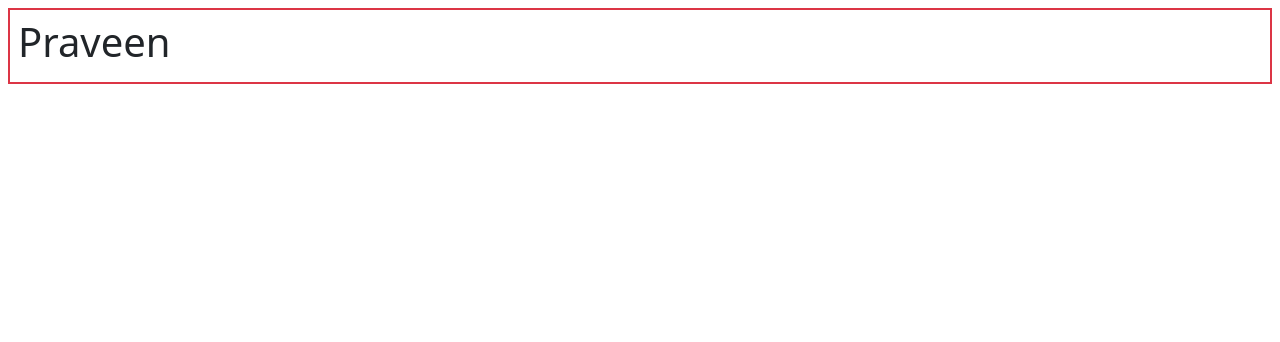
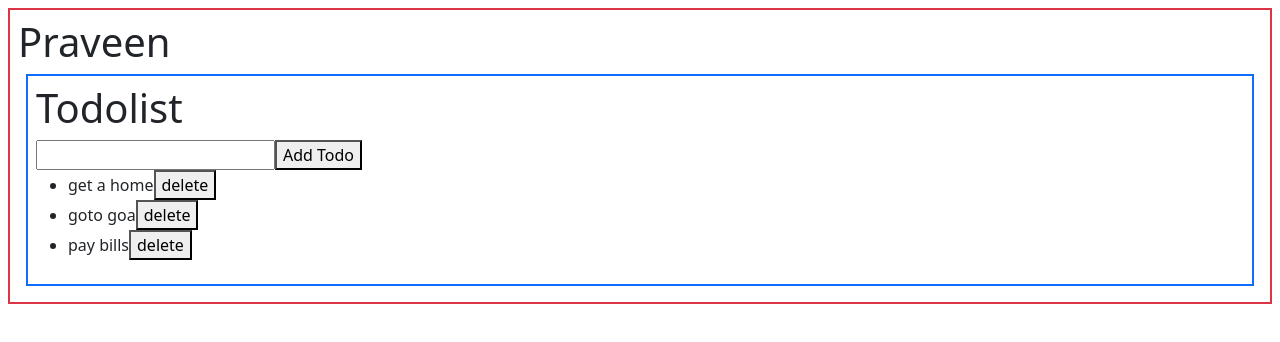
Before and after one commit to edupoly/rb56, a React (Vite) app: page / in a window 1280 px wide. Shown: the top 342 px of the page. Built offline with nearby package versions, Linux system fonts and the light colour scheme.

Commit message:
hooks-useReducer-todolist

```diff
--- a/src/App.jsx
+++ b/src/App.jsx
@@ -1,7 +1,10 @@
+import Todolist from "./Todolist";
+
 function App() {
   return (
     <div className="border border-2 p-2 m-2 border-danger">
       <h1>Praveen</h1>
+      <Todolist></Todolist>
     </div>
   );
 }
--- /dev/null
+++ b/src/Todolist.jsx
@@ -0,0 +1,50 @@
+import React, { useReducer } from "react";
+function reducer(state, action) {
+  if (action.type === "ADDTODO") {
+    return { todos: [...state.todos, action.payload] };
+  }
+  if (action.type === "DELETETODO") {
+    state.todos.splice(action.payload, 1);
+    return { todos: [...state.todos] };
+  }
+  return state;
+}
+function Todolist() {
+  const [state, dispatch] = useReducer(reducer, {
+    todos: ["get a home", "goto goa", "pay bills"],
+  });
+  return (
+    <div className="border border-2 p-2 m-2 border-primary">
+      <h1>Todolist</h1>
+      <input type="text" id="d1" />
+      <button
+        onClick={() => {
+          dispatch({
+            type: "ADDTODO",
+            payload: document.getElementById("d1").value,
+          });
+        }}
+      >
+        Add Todo
+      </button>
+      <ul>
+        {state.todos.map((todo, i) => {
+          return (
+            <li>
+              {todo}
+              <button
+                onClick={() => {
+                  dispatch({ type: "DELETETODO", payload: i });
+                }}
+              >
+                delete
+              </button>
+            </li>
+          );
+        })}
+      </ul>
+    </div>
+  );
+}
+
+export default Todolist;
```
